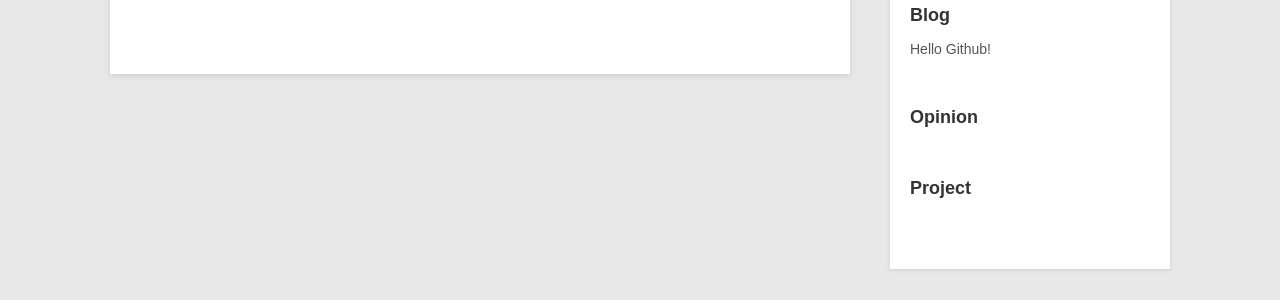
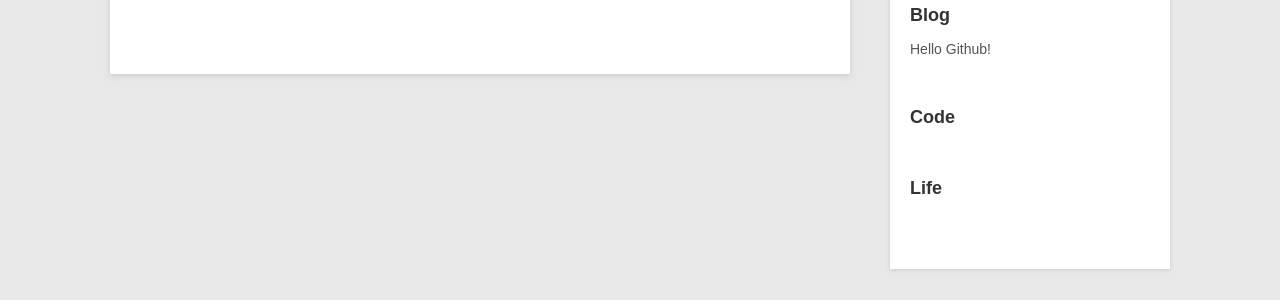
Before and after one commit to hushi55/hushi55.github.io, a Jekyll site: the page built from _posts/blog/2014-12-30-hello-github.md, in a window 1280 px wide. Shown: the part 270-570 px from the top of the page. Built offline with Jekyll 4.4.1, drawn with Linux system fonts in a browser that asks for light colours; Markdown is read by kramdown in place of the engine named in the settings.

Commit message:
change post template

```diff
--- a/_layouts/post.html
+++ b/_layouts/post.html
@@ -32,16 +32,16 @@ layout: default
         {% endfor %}
         </ul>
 
-        <h2>Opinion</h2>
+        <h2>Code</h2>
         <ul class="artical-list">
-        {% for post in site.categories.opinion%}
+        {% for post in site.categories.code%}
             <li><a href="{{ post.url }}">{{ post.title }}</a></li>
         {% endfor %}
         </ul>
 
-        <h2>Project</h2>
+        <h2>Life</h2>
         <ul class="artical-list">
-        {% for post in site.categories.project%}
+        {% for post in site.categories.life%}
             <li><a href="{{ post.url }}">{{ post.title }}</a></li>
         {% endfor %}
         </ul>
```
